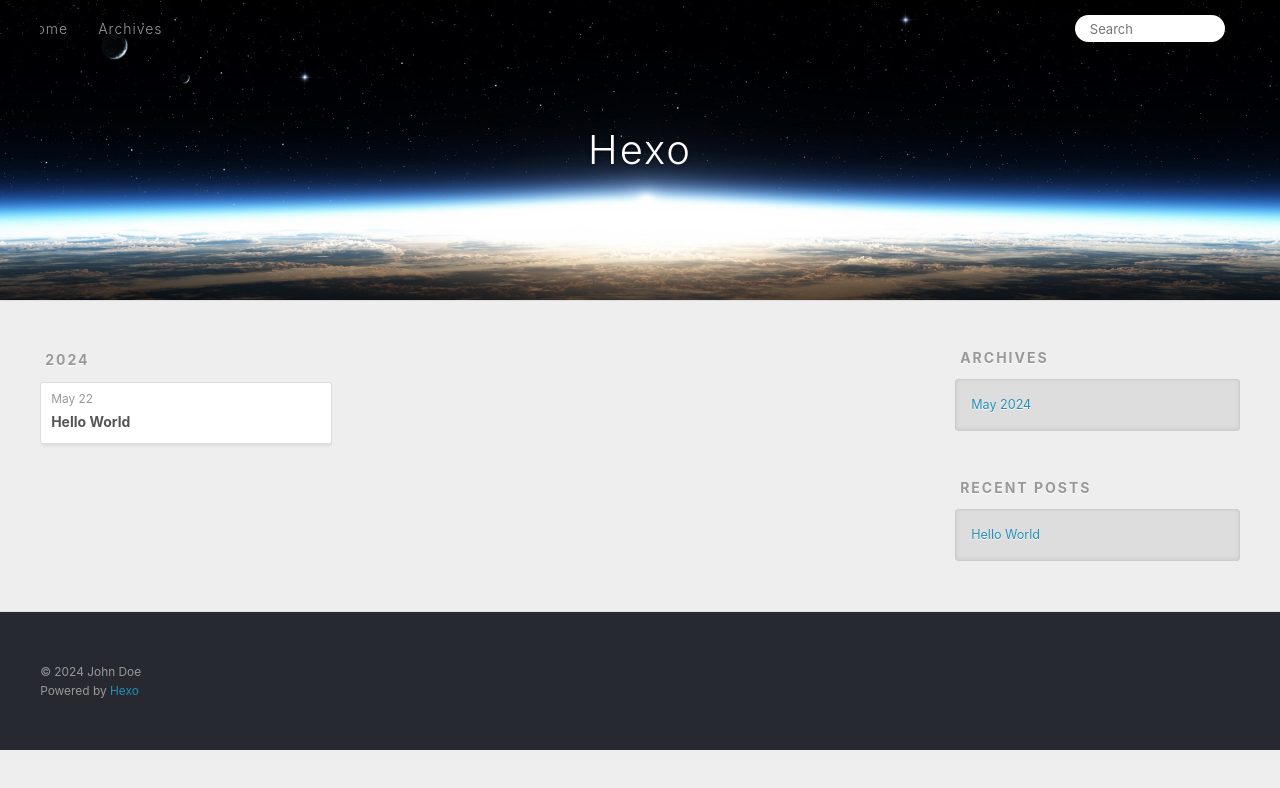
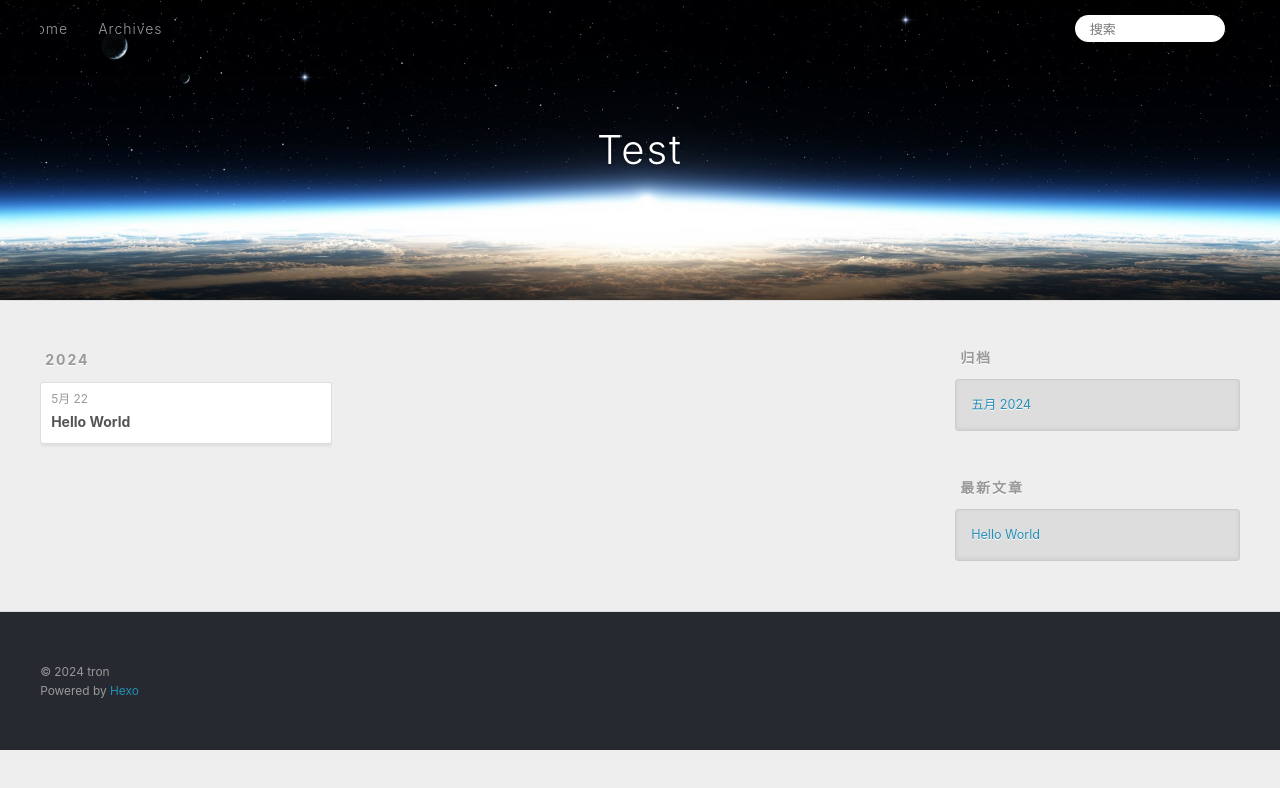
Before and after one commit to tuli99/tuli99.github.io, a plain HTML site: page archives/2024/05/index.html in a window 1280 px wide. Both pictures are taken after a click on the link 1232 px from the left and 27 px from the top of the page. Drawn offline with Linux system fonts and the light colour scheme.

Commit message:
Site updated: 2024-05-22 14:35:42

```diff
--- a/archives/2024/05/index.html
+++ b/archives/2024/05/index.html
@@ -4,17 +4,17 @@
   <meta charset="utf-8">
 
 
-  <title>Archives: 2024/5 | Hexo</title>
+  <title>归档: 2024/5 | Test</title>
   <meta name="viewport" content="width=device-width, initial-scale=1, shrink-to-fit=no">
   <meta property="og:type" content="website">
-<meta property="og:title" content="Hexo">
+<meta property="og:title" content="Test">
 <meta property="og:url" content="http://example.com/archives/2024/05/index.html">
-<meta property="og:site_name" content="Hexo">
-<meta property="og:locale" content="en_US">
-<meta property="article:author" content="John Doe">
+<meta property="og:site_name" content="Test">
+<meta property="og:locale" content="zh_CN">
+<meta property="article:author" content="tron">
 <meta name="twitter:card" content="summary">
 
-    <link rel="alternate" href="/atom.xml" title="Hexo" type="application/atom+xml">
+    <link rel="alternate" href="/atom.xml" title="Test" type="application/atom+xml">
 
 
     <link rel="shortcut icon" href="/favicon.png">
@@ -39,7 +39,7 @@
   <div id="header-outer" class="outer">
     <div id="header-title" class="inner">
       <h1 id="logo-wrap">
-        <a href="/" id="logo">Hexo</a>
+        <a href="/" id="logo">Test</a>
       </h1>
 
     </div>
@@ -55,12 +55,12 @@
       <nav id="sub-nav">
 
 
-          <a class="nav-icon" href="/atom.xml" title="RSS Feed"><span class="fa fa-rss"></span></a>
+          <a class="nav-icon" href="/atom.xml" title="RSS 订阅"><span class="fa fa-rss"></span></a>
 
-        <a class="nav-icon nav-search-btn" title="Search"><span class="fa fa-search"></span></a>
+        <a class="nav-icon nav-search-btn" title="搜索"><span class="fa fa-search"></span></a>
       </nav>
       <div id="search-form-wrap">
-        <form action="//google.com/search" method="get" accept-charset="UTF-8" class="search-form"><input type="search" name="q" class="search-form-input" placeholder="Search"><button type="submit" class="search-form-submit">&#xF002;</button><input type="hidden" name="sitesearch" value="http://example.com"></form>
+        <form action="//google.com/search" method="get" accept-charset="UTF-8" class="search-form"><input type="search" name="q" class="search-form-input" placeholder="搜索"><button type="submit" class="search-form-submit">&#xF002;</button><input type="hidden" name="sitesearch" value="http://example.com"></form>
       </div>
     </div>
   </div>
@@ -84,7 +84,7 @@
   <div class="archive-article-inner">
     <header class="archive-article-header">
       <a href="/2024/05/22/hello-world/" class="archive-article-date">
-  <time class="dt-published" datetime="2024-05-22T06:11:57.648Z" itemprop="datePublished">May 22</time>
+  <time class="dt-published" datetime="2024-05-22T06:11:57.648Z" itemprop="datePublished">5月 22</time>
 </a>
 
 
@@ -116,9 +116,9 @@
 
 
   <div class="widget-wrap">
-    <h3 class="widget-title">Archives</h3>
+    <h3 class="widget-title">归档</h3>
     <div class="widget">
-      <ul class="archive-list"><li class="archive-list-item"><a class="archive-list-link" href="/archives/2024/05/">May 2024</a></li></ul>
+      <ul class="archive-list"><li class="archive-list-item"><a class="archive-list-link" href="/archives/2024/05/">五月 2024</a></li></ul>
     </div>
   </div>
 
@@ -126,7 +126,7 @@
 
 
   <div class="widget-wrap">
-    <h3 class="widget-title">Recent Posts</h3>
+    <h3 class="widget-title">最新文章</h3>
     <div class="widget">
       <ul>
 
@@ -147,7 +147,7 @@
   <div class="outer">
     <div id="footer-info" class="inner">
 
-      &copy; 2024 John Doe<br>
+      &copy; 2024 tron<br>
       Powered by <a href="https://hexo.io/" target="_blank">Hexo</a>
     </div>
   </div>
```
Also changed, not shown: 2024/05/22/hello-world/index.html (+14 -14 lines), archives/2024/index.html (+15 -15 lines), archives/index.html (+15 -15 lines), index.html (+15 -15 lines).
